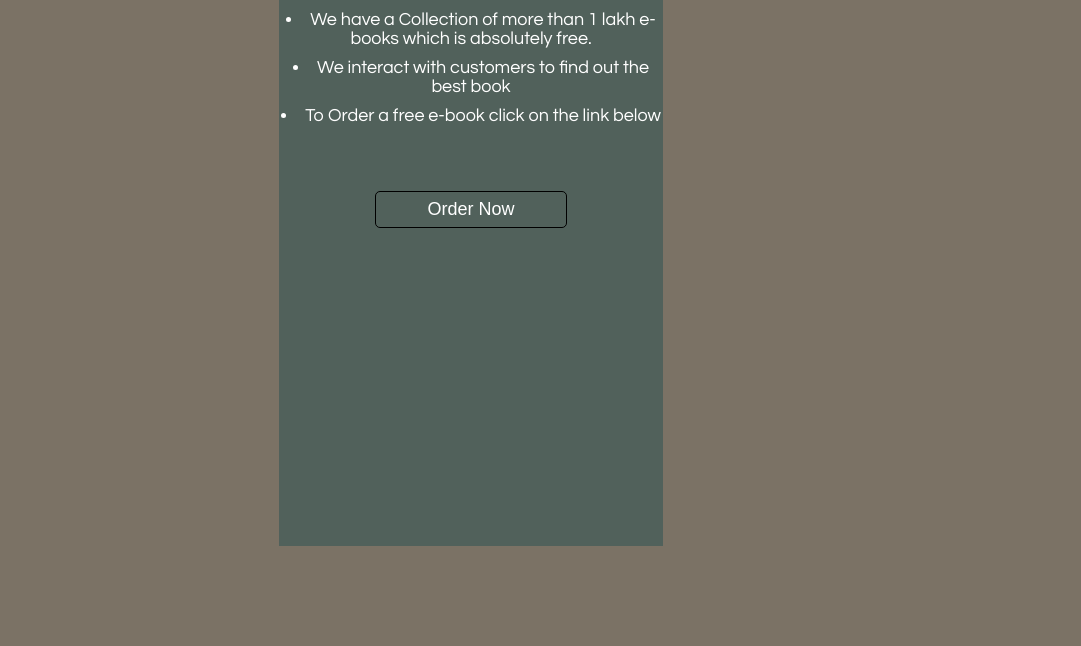
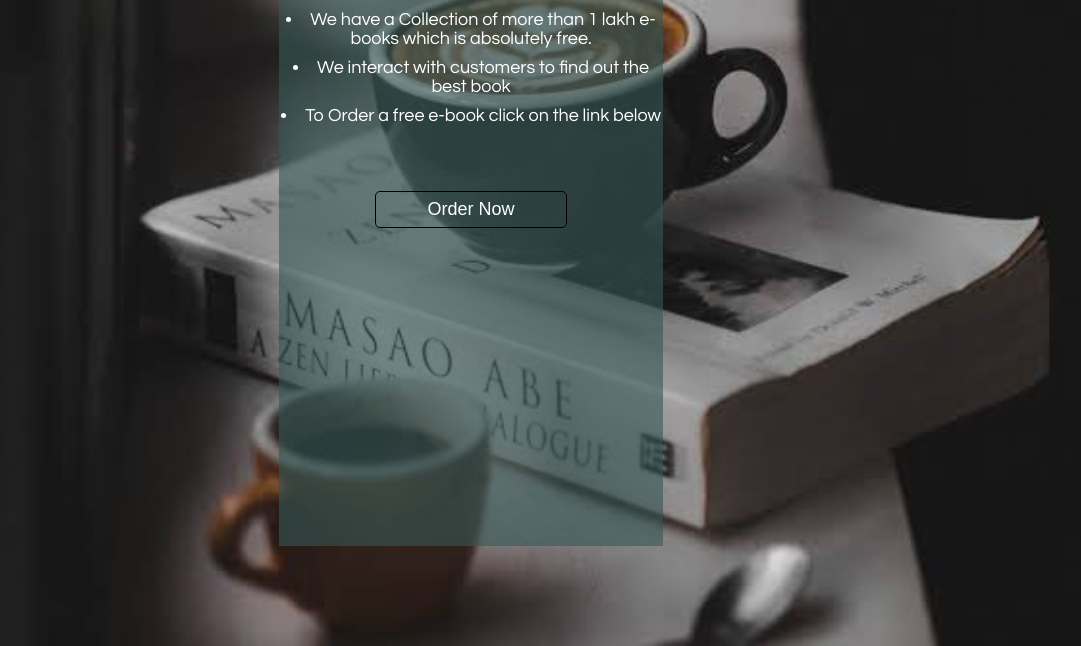
Before and after one commit to nilayboro/books.github.io, a plain HTML site: page aboutus.html in a window 1280 px wide. Shown: the part 154-800 px from the top of the page, without its empty margins (169-1250 px from the left). Drawn offline with Linux system fonts and the light colour scheme.

Commit message:
Update aboutus.html

```diff
--- a/aboutus.html
+++ b/aboutus.html
@@ -8,14 +8,25 @@
 
 <style>
 body{
+    background-color: var(--clr-dark);
+    /* background-image: url(../img/fabian-grohs-oZ61KFUQsus-unsplash.jpg); */
+    background-image: url(abt.jpg);
+    background-size: cover;
+    background-blend-mode: multiply;
+    color: var(--clr-light);
+    text-align: center;
+
     margin: 0;
     padding: 0;
     font-family: Century Gothic;
     /* background: url('../abt.jpg')no-repeat; */
     /* background: url('../abt.jpg') no-repeat center center/cover; */
-    background-color: #7b7265;
-    background-size: cover;
-    background-position: center;
+    /* background-color: #7b7265; */
+
+
+
+    /* background-size: cover;
+    background-position: center; */
 
 }
 .container{
```
